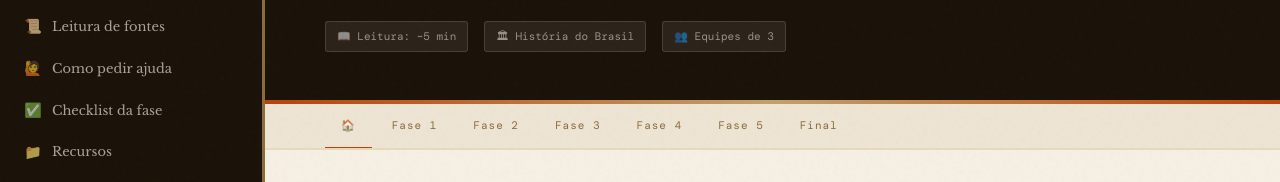
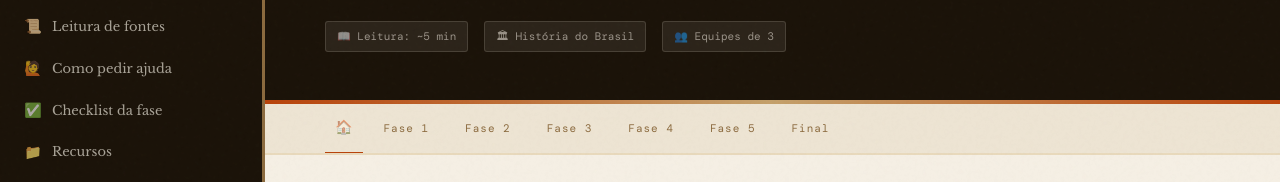
Before and after one commit to lukeflavio/Guia-ONHB.github.io, a plain HTML site: page index.html in a window 1280 px wide. Shown: the part 379-561 px from the top of the page. Drawn offline with nearby package versions, Linux system fonts and the light colour scheme; a web font is replaced by a local one.

Commit message:
Update index.html

```diff
--- a/index.html
+++ b/index.html
@@ -231,7 +231,7 @@
 
   <!-- STRIP DE NAVEGAÇÃO ENTRE FASES -->
   <nav class="phase-strip">
-    <a href="index.html" class="active">🏠</a>
+    <a href="index.html" class="phase-strip-home active">🏠</a>
     <a href="fase1.html">Fase 1</a>
     <a href="fase2.html">Fase 2</a>
     <a href="fase3.html">Fase 3</a>
```
